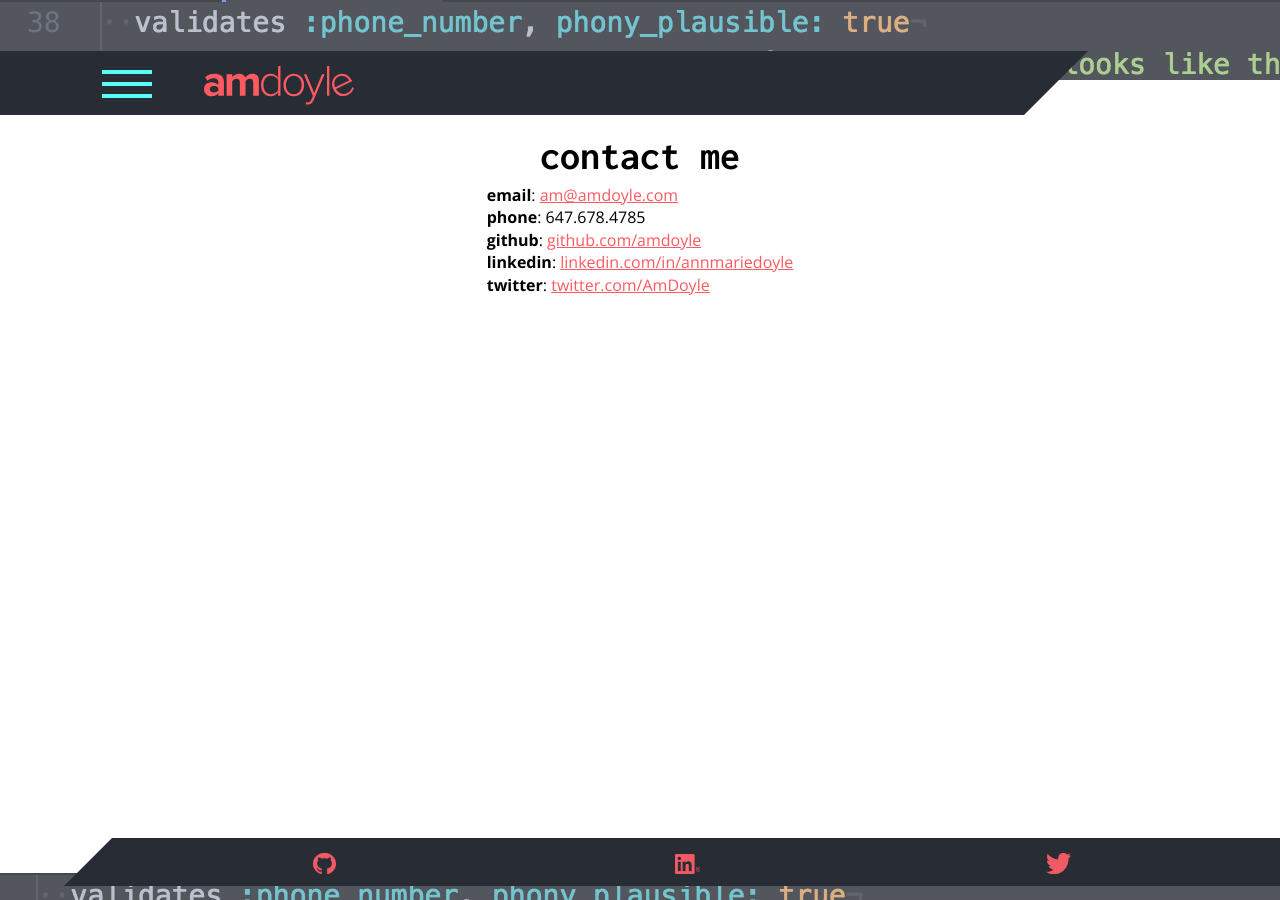
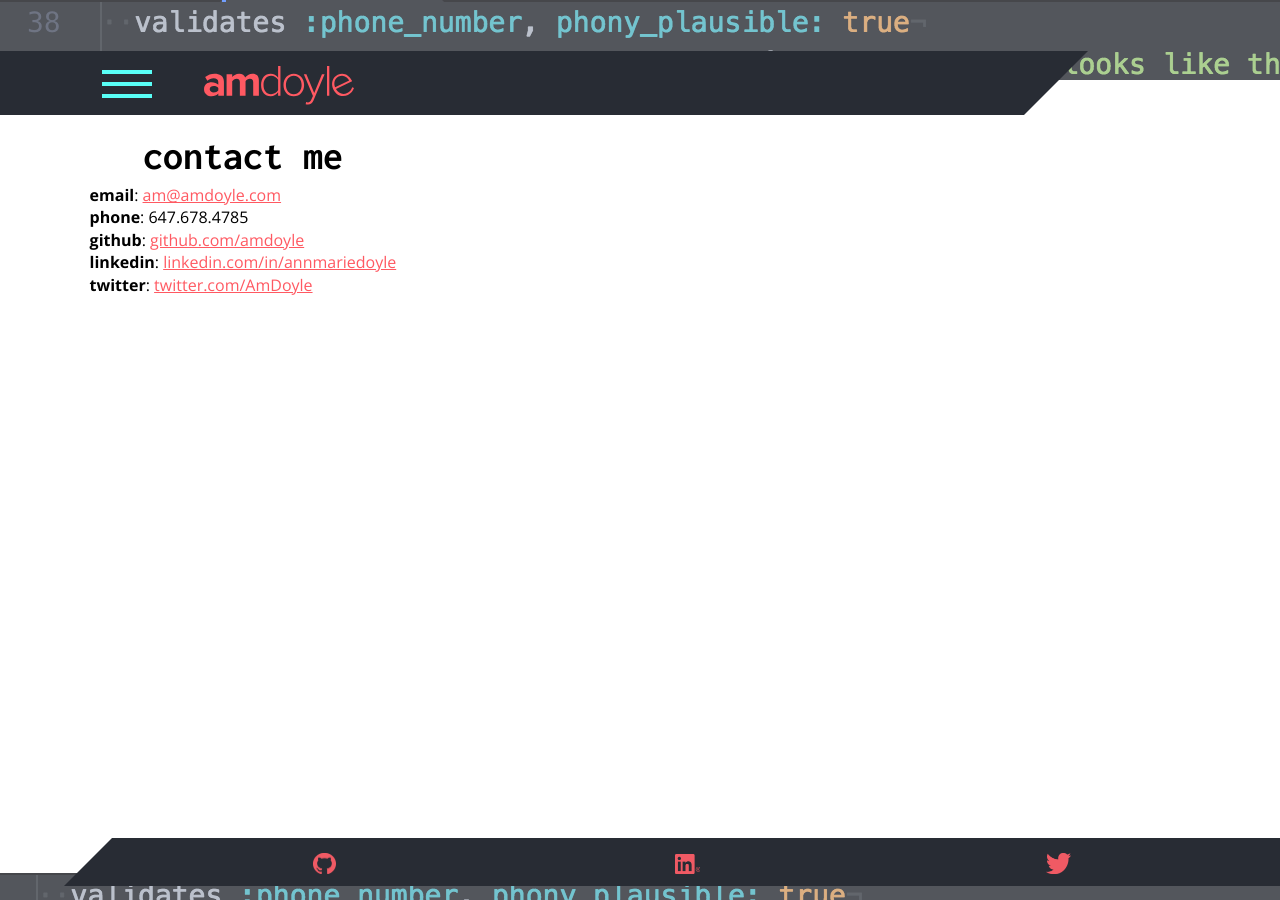
Before and after one commit to amdoyle/amdoyle, a Jekyll site: the page built from contact/index.html, in a window 1280 px wide. Built offline with Jekyll 4.4.1, drawn with Linux system fonts in a browser that asks for light colours; nearby versions of some CDN libraries.

Commit message:
Update styles for felxbox

```diff
--- a/_sass/_layout.scss
+++ b/_sass/_layout.scss
@@ -150,7 +150,7 @@
 }
 
 .main-content {
-  position: relative;;
+  position: absolute;
   z-index: 0;
   margin: 25% 5% 5% 5%;
   padding: 2% 2% 10% 2%;
```
